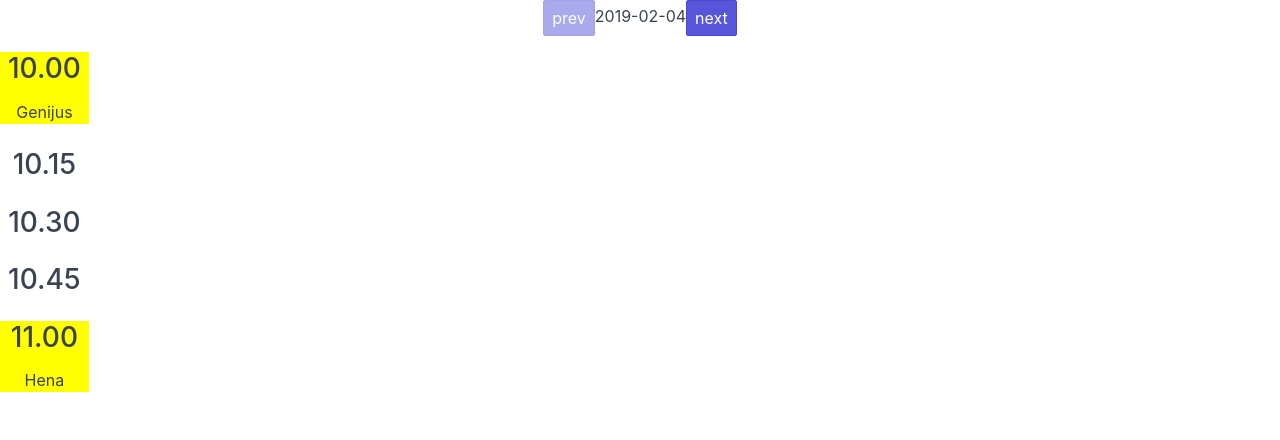
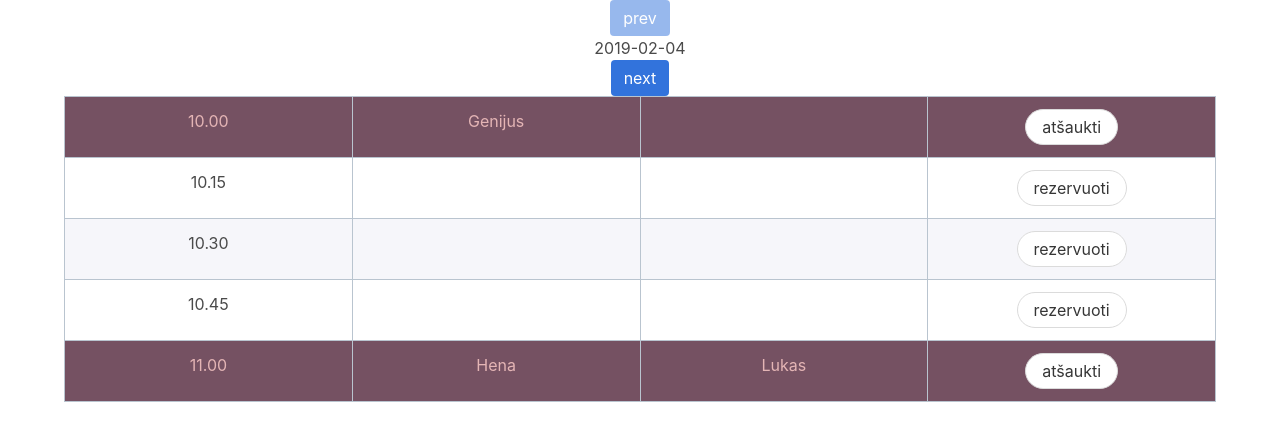
Before and after one commit to slawcka/Kirpykla, a React (Create React App) app: page / in a window 1280 px wide. Shown: the top 440 px of the page. Built offline with nearby package versions, Linux system fonts and the light colour scheme.

Commit message:
proper list

```diff
--- a/package.json
+++ b/package.json
@@ -3,6 +3,7 @@
   "version": "0.1.0",
   "private": true,
   "dependencies": {
+    "bulma": "^0.7.4",
     "react": "^16.8.2",
     "react-dom": "^16.8.2",
     "react-scripts": "2.1.5"
--- a/public/index.html
+++ b/public/index.html
@@ -3,6 +3,8 @@
   <head>
     <meta charset="utf-8" />
     <link rel="shortcut icon" href="%PUBLIC_URL%/favicon.ico" />
+    <link rel="stylesheet" href="https://cdnjs.cloudflare.com/ajax/libs/bulma/0.7.4/css/bulma.min.css">
+
     <meta
       name="viewport"
       content="width=device-width, initial-scale=1, shrink-to-fit=no"
@@ -13,9 +15,7 @@
       user's mobile device or desktop. See https://developers.google.com/web/fundamentals/web-app-manifest/
     -->
     <link rel="manifest" href="%PUBLIC_URL%/manifest.json" />
-    <link rel="stylesheet" href="https://unpkg.com/spectre.css/dist/spectre.min.css">
-<link rel="stylesheet" href="https://unpkg.com/spectre.css/dist/spectre-exp.min.css">
-<link rel="stylesheet" href="https://unpkg.com/spectre.css/dist/spectre-icons.min.css">
+
     <!--
       Notice the use of %PUBLIC_URL% in the tags above.
       It will be replaced with the URL of the `public` folder during the build.
--- a/src/App.css
+++ b/src/App.css
@@ -23,7 +23,7 @@
   color: #61dafb;
 }
 
-.item {
+/* .item {
   flex-flow:row nowrap
 }
 .item p,.item h3 {
@@ -35,6 +35,27 @@
 .navi p {
   display: inline-block
 }
+} */
 .rezervuota {
-  background: yellow
+  background: rgb(117, 81, 98) !important;
+  color: rgb(228, 181, 181)
 }
+.reservation {
+  border: 1px solid rgb(185, 196, 207);
+}
+
+.reservation__item {
+  border-bottom: 1px solid rgb(185, 196, 207);
+}
+.reservation__item:nth-child(odd) {
+  background: rgb(246, 246, 250)
+}
+.reservation__item:last-child {
+  border-bottom: 0;
+}
+.reservation__unit {
+  border-right: 1px solid rgb(185, 196, 207);
+}
+.reservation__unit:last-child {
+  border-right: 0;
+}
--- a/src/App.js
+++ b/src/App.js
@@ -24,7 +24,7 @@ class App extends Component {
       return <p>loading</p>
     }
     return (
-      <div className="App container">
+      <div className="App ">
       <Paieska kalendar={this.state.kalendorius} />
 
 
--- a/src/components/Laikas.js
+++ b/src/components/Laikas.js
@@ -1,17 +1,30 @@
-import React from 'react';
+import React from "react";
 
-const Laikas = (props) => {
-    let classList=["item","column","col-12"]
-    props.data.rezervuota && classList.push("rezervuota")
-    return (
-        <div className={classList.join(" ")}>
-
-            <h3>{props.data.valandos}</h3>
-            <p>{props.data.klientas}</p>
-
-
+const Laikas = props => {
+  let classList = ["reservation__item", "column", "is-full"];
+  props.data.rezervuota && classList.push("rezervuota");
+  return (
+    <div className={classList.join(" ")}>
+      <div className="columns reservation__row">
+        <div className="column reservation__unit">
+          <h3>{props.data.valandos}</h3>
         </div>
-    );
+        <div className="column reservation__unit">
+          <p>{props.data.klientas}</p>
+        </div>
+        <div className="column reservation__unit">
+          <p>{props.data.kirpejas}</p>
+        </div>
+        <div className="column reservation__unit">
+        {props.data.rezervuota ?
+        <button className="button is-rounded">atšaukti</button>
+        :
+        <button className="button is-rounded">rezervuoti</button>
+        }
+        </div>
+      </div>
+    </div>
+  );
 };
 
 export default Laikas;
--- a/src/components/Paieska.js
+++ b/src/components/Paieska.js
@@ -30,14 +30,14 @@ class Paieska extends Component {
         const data=this.props.kalendar
         const puslapiuKiekis=this.state.puslapiuKiekis-1
         return (
-            <div className="columns">
-                <div className="navi">
-                <button className="btn btn-primary" onClick={()=>this.handleClick("minus")} disabled={puslapis===0} >prev</button>
+            <div className="">
+                <div className="reservation__header">
+                <button className="button is-link" onClick={()=>this.handleClick("minus")} disabled={puslapis===0} >prev</button>
                 <p>{data[puslapis].date}</p>
-                <button className="btn btn-primary  " onClick={()=>this.handleClick("plus")} disabled={puslapis===puslapiuKiekis}>next</button>
+                <button className="button is-link" onClick={()=>this.handleClick("plus")} disabled={puslapis===puslapiuKiekis}>next</button>
 
                 </div>
-                <div className="ass">
+                <div className="container reservation">
                 {data[puslapis].laikas.map(data=>
                 <Laikas data={data}/>
                 )}
```
Also changed, not shown: 1 other file (tests, documents, lock files or other folders).
